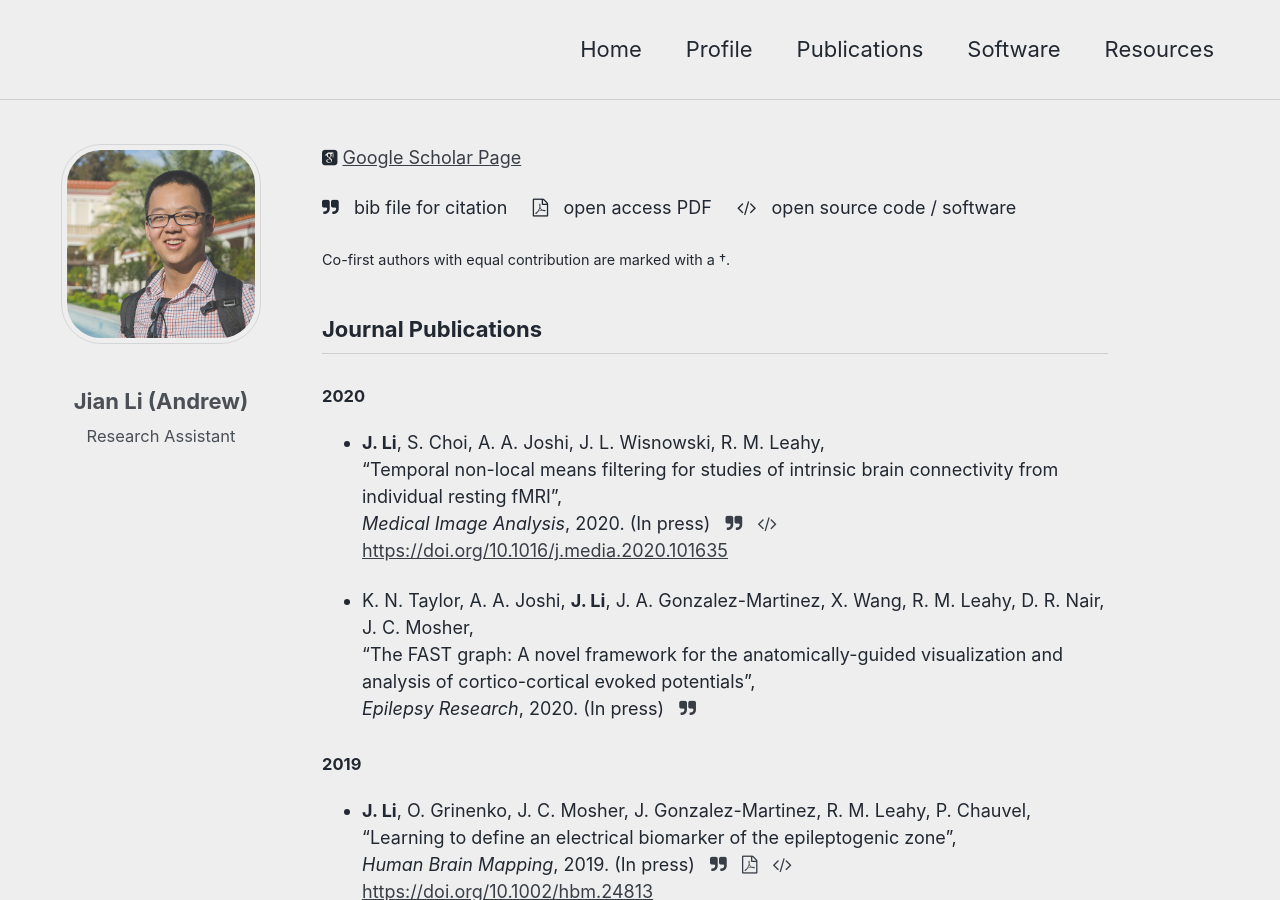
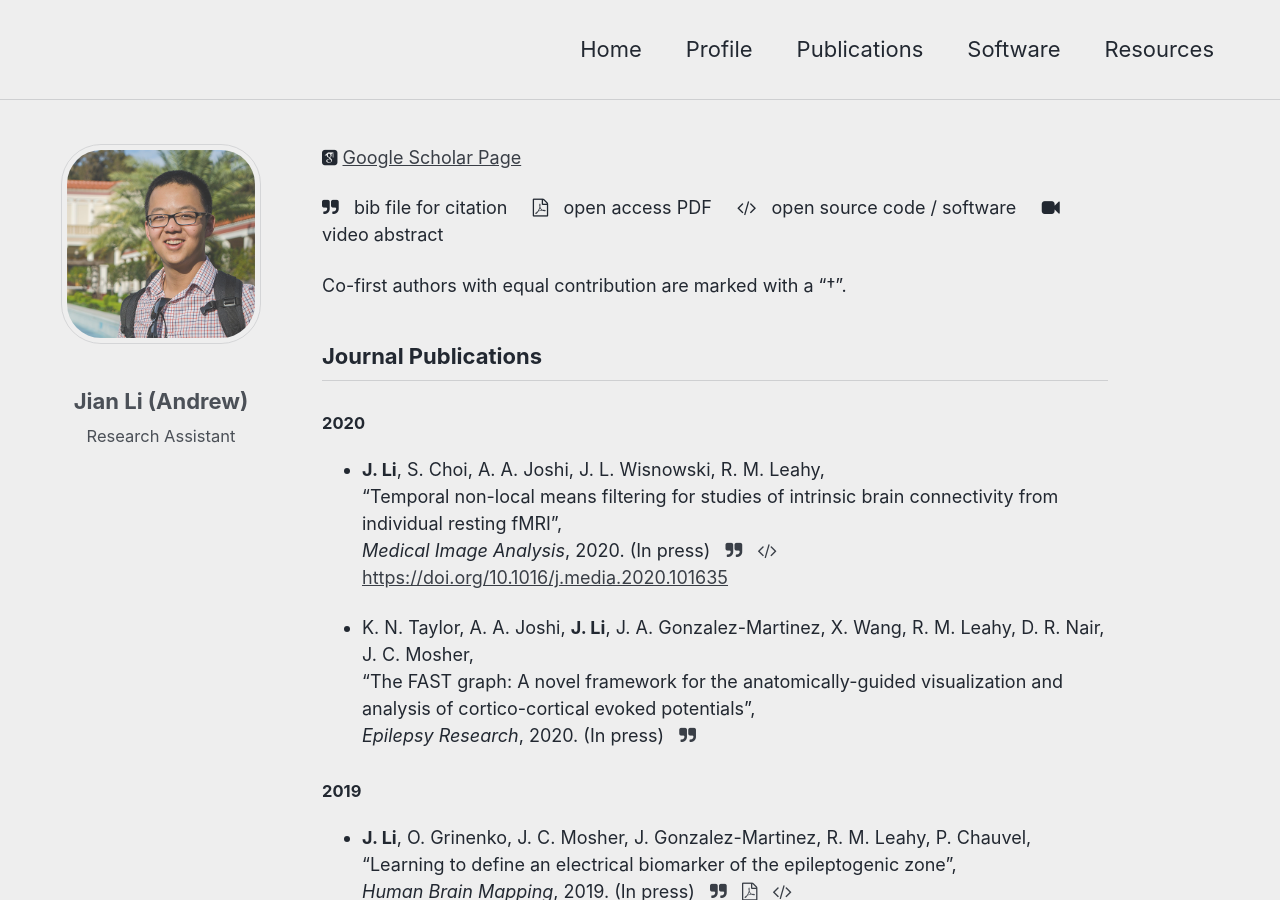
Before and after one commit to silencer1127/silencer1127.github.io, a Jekyll site: the page built from _pages/publication.md, in a window 1280 px wide and 900 px high. Built offline with Jekyll 4.4.1, drawn with Linux system fonts in a browser that asks for light colours; some web fonts are replaced; comment, search, counter and statistics services are not loaded.

Commit message:
added video abstract description on top

```diff
--- a/_pages/publication.md
+++ b/_pages/publication.md
@@ -9,9 +9,9 @@ date: 2019-11-05
 
 <i class="ai ai-google-scholar-square"></i> [Google Scholar Page](https://scholar.google.com/citations?user=1GqG2q8AAAAJ){:target="google_scholar"}
 
-<i class="fa fa-quote-right"></i> &nbsp; bib file for citation &nbsp;&nbsp;&nbsp; <i class="fa fa-file-pdf-o"></i> &nbsp; open access PDF &nbsp;&nbsp;&nbsp; <i class="fa fa-code"></i> &nbsp; open source code / software
+<i class="fa fa-quote-right"></i> &nbsp; bib file for citation &nbsp;&nbsp;&nbsp; <i class="fa fa-file-pdf-o"></i> &nbsp; open access PDF &nbsp;&nbsp;&nbsp; <i class="fa fa-code"></i> &nbsp; open source code / software &nbsp;&nbsp;&nbsp; <i class="fa fa-video-camera"></i> &nbsp; video abstract
 
-<span style="font-size:0.8em;">Co-first authors with equal contribution are marked with a &dagger;.</span>
+<span style="font-size:1em;">Co-first authors with equal contribution are marked with a "&dagger;".</span>
 
 ## Journal Publications
 
```
